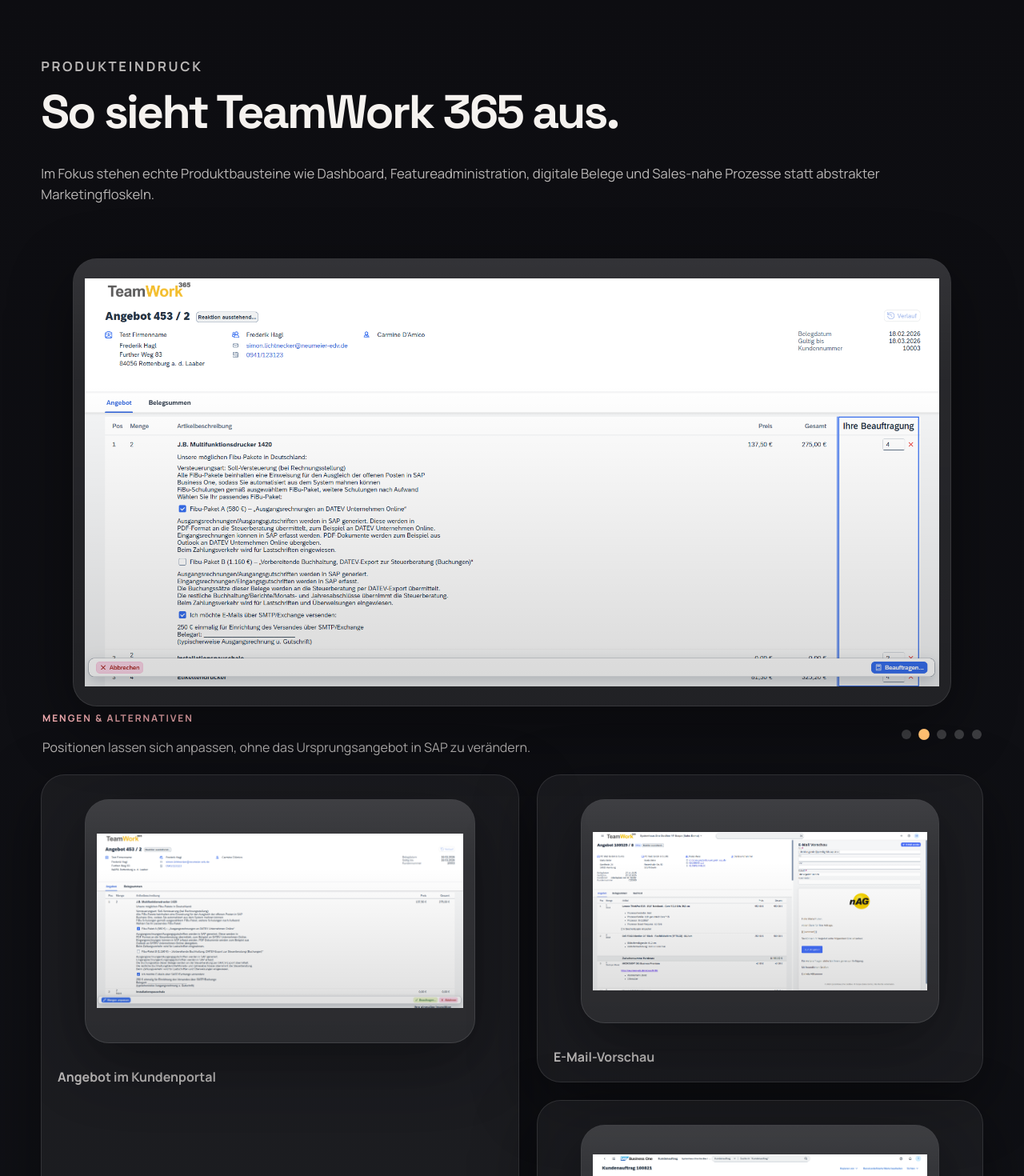
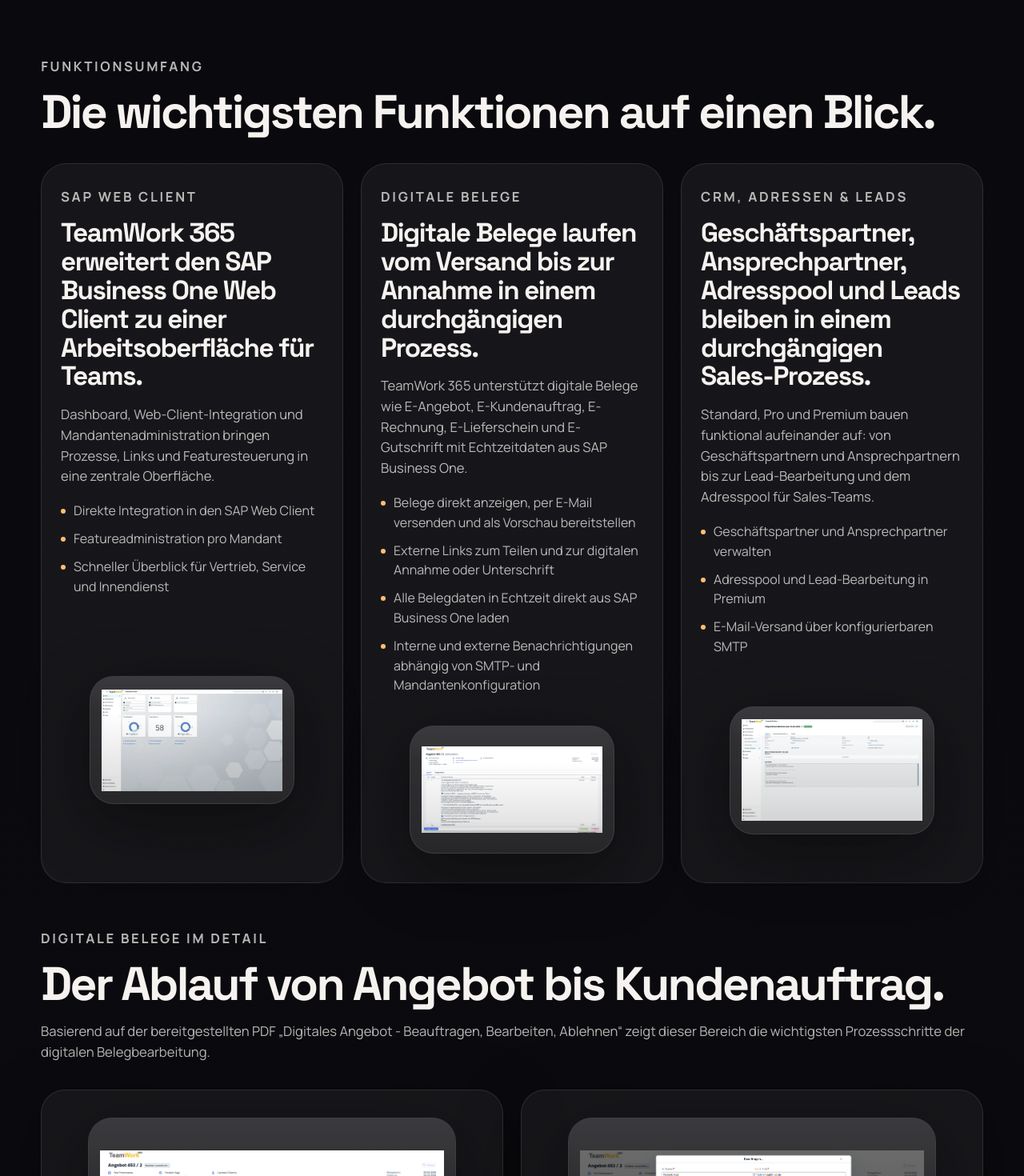
Before and after one commit to simowNgithub/teamwork-page, a React (Vite) app: page / in a window 1280 px wide. Shown: the part 1330-2800 px from the top of the page at 80% size. Built offline with nearby package versions, Linux system fonts and the light colour scheme.

Commit message:
Refine digital documents flow and detail slider

```diff
--- a/src/App.tsx
+++ b/src/App.tsx
@@ -20,60 +20,6 @@
 };
 
 const imagePath = (fileName: string) => `${import.meta.env.BASE_URL}images/${fileName}`;
-
-const showcaseImages = [
-  {
-    title: "Angebot im Kundenportal",
-    image: imagePath("tw365-doc-overview.png"),
-    imageAlt: "Digitales Angebot in TeamWork 365",
-    size: "large",
-  },
-  {
-    title: "E-Mail-Vorschau",
-    image: imagePath("tw365-doc-mail-preview.png"),
-    imageAlt: "E-Mail-Vorschau in TeamWork 365",
-    size: "small",
-  },
-  {
-    title: "Kundenauftrag aus Angebot",
-    image: imagePath("tw365-doc-customer-order.png"),
-    imageAlt: "Weiterführung zum Kundenauftrag in SAP Business One",
-    size: "small",
-  },
-];
-
-const slideshowImages = [
-  {
-    title: "Digitales Angebot",
-    description: "Kunden sehen das Angebot direkt im Browser und können reagieren.",
-    image: imagePath("tw365-doc-overview.png"),
-    imageAlt: "Digitales Angebot in TeamWork 365",
-  },
-  {
-    title: "Mengen & Alternativen",
-    description: "Positionen lassen sich anpassen, ohne das Ursprungsangebot in SAP zu verändern.",
-    image: imagePath("tw365-doc-edit-quantity.png"),
-    imageAlt: "Anpassung von Mengen im digitalen Angebot",
-  },
-  {
-    title: "Beauftragen",
-    description: "Annahme mit Pflichtangaben, Rechtsbestätigung und Bemerkung.",
-    image: imagePath("tw365-doc-order-popup.png"),
-    imageAlt: "Beauftragen-Popup im digitalen Angebot",
-  },
-  {
-    title: "E-Mail-Vorschau",
-    description: "Versand, Vorschau und Freigabe laufen direkt am Beleg.",
-    image: imagePath("tw365-doc-mail-preview.png"),
-    imageAlt: "E-Mail-Vorschau im digitalen Angebot",
-  },
-  {
-    title: "Weiterführung",
-    description: "Das Angebot wird direkt in einen Kundenauftrag in SAP Business One überführt.",
-    image: imagePath("tw365-doc-customer-order.png"),
-    imageAlt: "Kundenauftrag auf Basis des Angebots in SAP Business One",
-  },
-];
 
 const functionStories = [
   {
@@ -144,26 +90,32 @@
 
 const digitalDocumentSteps = [
   {
-    title: "Beauftragen, ändern oder ablehnen",
-    text: "Im externen Angebot kann der Empfänger das Angebot annehmen, mit Änderungen beantworten oder ablehnen. Für jede Reaktion werden Name, E-Mail und optional eine Bemerkung erfasst.",
+    title: "1. Angebot öffnen und reagieren",
+    text: "Im externen Angebot kann der Empfänger das Angebot beauftragen, bearbeiten oder ablehnen. Der Verlauf-Button zeigt, dass sämtliche Interaktionen später nachvollziehbar bleiben.",
+    image: imagePath("tw365-doc-overview.png"),
+    imageAlt: "Digitales Angebot mit Reaktionsmöglichkeiten in TeamWork 365",
+  },
+  {
+    title: "2. Beauftragen, bearbeiten oder ablehnen",
+    text: "Bei der Interaktion öffnet sich ein Popup. Name und E-Mail sind Pflichtfelder, zusätzlich kann eine Bemerkung hinterlegt werden. Außerdem werden rechtliche Bestimmungen angezeigt und müssen bestätigt werden.",
     image: imagePath("tw365-doc-order-popup.png"),
     imageAlt: "Beauftragen-Popup mit Pflichtfeldern in TeamWork 365",
   },
   {
-    title: "Mengen und Alternativartikel anpassen",
-    text: "Bestimmte Positionen können im Angebot geändert oder als Alternativartikel gewählt werden, ohne dass sich das Ursprungsangebot im SAP verändert. Zwischensummen und Gesamtsummen bleiben dabei unverändert.",
+    title: "3. Mengen und Alternativartikel anpassen",
+    text: "Im externen Angebot können Mengen bestimmter Artikel geändert oder Alternativartikel gewählt werden. Das ursprüngliche Angebot in SAP bleibt dabei unverändert, daher ändern sich Zwischen- und Gesamtsummen nicht.",
     image: imagePath("tw365-doc-edit-quantity.png"),
     imageAlt: "Mengenanpassung im digitalen Angebot",
   },
   {
-    title: "Änderungsverlauf nachvollziehen",
-    text: "Der Verlauf dokumentiert, wann der Link geöffnet wurde, welche Mengen geändert wurden, ob das Angebot angenommen oder abgelehnt wurde und welche Kommentare hinterlegt sind.",
+    title: "4. Änderungsverlauf nachvollziehen",
+    text: "Im Änderungsverlauf wird dokumentiert, wann der Link geöffnet wurde, welche Mengen geändert wurden, ob das Angebot angenommen oder abgelehnt wurde und welche Kommentare der Kunde hinterlassen hat.",
     image: imagePath("tw365-doc-overview.png"),
     imageAlt: "Übersicht des digitalen Angebots mit Verlauf",
   },
   {
-    title: "Zum Kundenauftrag weiterführen",
-    text: "Aus dem Angebot wird direkt ein Entwurf für einen Kundenauftrag in SAP Business One erzeugt. Positionen, Mengen, Preise und Frachtkosten werden automatisch übernommen, optional auch geänderte Mengen und Alternativartikel.",
+    title: "5. Weiterführen zum Kundenauftrag",
+    text: "Über den Button „Weiterführen zum Kundenauftrag“ wird direkt ein Entwurf in SAP Business One erzeugt. Positionen, Mengen, Preise und Frachtkosten werden übernommen. Optional können geänderte Mengen und Alternativartikel mitgeführt werden.",
     image: imagePath("tw365-doc-customer-order.png"),
     imageAlt: "Kundenauftrag in SAP Business One auf Basis des Angebots",
   },
@@ -206,7 +158,7 @@
   const [formState, setFormState] = useState<FormState>(initialFormState);
   const [status, setStatus] = useState<"idle" | "success">("idle");
   const [activeImage, setActiveImage] = useState<{ src: string; alt: string } | null>(null);
-  const [activeSlide, setActiveSlide] = useState(0);
+  const [activeDetailIndex, setActiveDetailIndex] = useState<number | null>(null);
 
   useEffect(() => {
     const elements = document.querySelectorAll<HTMLElement>("[data-reveal]");
@@ -251,12 +203,31 @@
   }, [activeImage]);
 
   useEffect(() => {
-    const intervalId = window.setInterval(() => {
-      setActiveSlide((current) => (current + 1) % slideshowImages.length);
-    }, 4500);
+    if (activeDetailIndex === null) {
+      return undefined;
+    }
 
-    return () => window.clearInterval(intervalId);
-  }, []);
+    document.body.style.overflow = "hidden";
+
+    const handleArrowNavigation = (event: KeyboardEvent) => {
+      if (event.key === "ArrowRight") {
+        setActiveDetailIndex((current) => (current === null ? 0 : (current + 1) % digitalDocumentSteps.length));
+      }
+
+      if (event.key === "ArrowLeft") {
+        setActiveDetailIndex((current) =>
+          current === null ? 0 : (current - 1 + digitalDocumentSteps.length) % digitalDocumentSteps.length,
+        );
+      }
+    };
+
+    window.addEventListener("keydown", handleArrowNavigation);
+
+    return () => {
+      window.removeEventListener("keydown", handleArrowNavigation);
+      document.body.style.overflow = "";
+    };
+  }, [activeDetailIndex]);
 
   const handleSubmit = (event: FormEvent<HTMLFormElement>) => {
     event.preventDefault();
@@ -290,7 +261,6 @@
           </a>
 
           <div className="nav-links">
-            <a href="#produkt">Produkt</a>
             <a href="#funktionen">Funktionen</a>
             <a href="#pricing">Pricing</a>
             <a href="#anfrage">Demo anfragen</a>
@@ -330,66 +300,12 @@
               imageAlt="Startseite von TeamWork 365"
               className="hero-main-shot"
               onOpen={(src, alt) => setActiveImage({ src, alt })}
-            >
-              <figcaption className="shot-badge">Live in der Anwendung</figcaption>
-            </MediaFrame>
+            />
           </aside>
         </div>
       </header>
 
       <main>
-        <section className="section section-showcase" id="produkt" data-reveal="up">
-          <div className="section-heading section-heading-wide">
-            <div>
-              <p className="eyebrow">Produkteindruck</p>
-              <h2>So sieht TeamWork 365 aus.</h2>
-            </div>
-            <p>
-              Im Fokus stehen echte Produktbausteine wie Dashboard, Featureadministration, digitale Belege und Sales-nahe Prozesse statt abstrakter Marketingfloskeln.
-            </p>
-          </div>
-
-          <div className="showcase-slideshow" data-reveal="up">
-            <div className="slideshow-stage">
-              {slideshowImages.map((item, index) => (
-                <div className={`slideshow-slide ${index === activeSlide ? "is-active" : ""}`} key={item.title}>
-                  <MediaFrame image={item.image} imageAlt={item.imageAlt} className="showcase-frame" onOpen={(src, alt) => setActiveImage({ src, alt })} />
-                </div>
-              ))}
-            </div>
-
-            <div className="slideshow-meta">
-              <div>
-                <p className="eyebrow">{slideshowImages[activeSlide].title}</p>
-                <p className="slideshow-description">{slideshowImages[activeSlide].description}</p>
-              </div>
-
-              <div className="slideshow-controls" aria-label="Produktbilder">
-                {slideshowImages.map((item, index) => (
-                  <button
-                    key={item.title}
-                    type="button"
-                    className={`slideshow-dot ${index === activeSlide ? "is-active" : ""}`}
-                    onClick={() => setActiveSlide(index)}
-                    aria-label={`Slide ${index + 1}: ${item.title}`}
-                  />
-                ))}
-              </div>
-            </div>
-          </div>
-
-          <div className="showcase-grid">
-            {showcaseImages.map((item) => (
-              <article className={`showcase-card showcase-card-${item.size}`} key={item.title} data-reveal="up">
-                <MediaFrame image={item.image} imageAlt={item.imageAlt} className="showcase-frame showcase-frame-compact" onOpen={(src, alt) => setActiveImage({ src, alt })} />
-                <div className="showcase-label">
-                  <span>{item.title}</span>
-                </div>
-              </article>
-            ))}
-          </div>
-        </section>
-
         <section className="section section-stories" id="funktionen" data-reveal="up">
           <div className="section-heading narrow">
             <p className="eyebrow">Funktionsumfang</p>
@@ -425,9 +341,22 @@
             </div>
 
             <div className="digital-documents-grid">
-              {digitalDocumentSteps.map((step) => (
-                <article className="digital-doc-card" key={step.title} data-reveal="up">
-                  <MediaFrame image={step.image} imageAlt={step.imageAlt} className="digital-doc-frame" onOpen={(src, alt) => setActiveImage({ src, alt })} />
+              {digitalDocumentSteps.map((step, index) => (
+                <article
+                  className="digital-doc-card"
+                  key={step.title}
+                  data-reveal="up"
+                  role="button"
+                  tabIndex={0}
+                  onClick={() => setActiveDetailIndex(index)}
+                  onKeyDown={(event) => {
+                    if (event.key === "Enter" || event.key === " ") {
+                      event.preventDefault();
+                      setActiveDetailIndex(index);
+                    }
+                  }}
+                >
+                  <MediaFrame image={step.image} imageAlt={step.imageAlt} className="digital-doc-frame" />
                   <div className="digital-doc-copy">
                     <h3>{step.title}</h3>
                     <p>{step.text}</p>
@@ -598,6 +527,63 @@
           </div>
         </div>
       ) : null}
+
+      {activeDetailIndex !== null ? (
+        <div
+          className="detail-slider-overlay"
+          role="dialog"
+          aria-modal="true"
+          aria-label={digitalDocumentSteps[activeDetailIndex].title}
+          onClick={() => setActiveDetailIndex(null)}
+        >
+          <button className="lightbox-close" type="button" onClick={() => setActiveDetailIndex(null)} aria-label="Detailansicht schließen">
+            ×
+          </button>
+          <div className="detail-slider" onClick={(event) => event.stopPropagation()}>
+            <button
+              className="slider-arrow slider-arrow-left"
+              type="button"
+              onClick={() => setActiveDetailIndex((activeDetailIndex - 1 + digitalDocumentSteps.length) % digitalDocumentSteps.length)}
+              aria-label="Vorheriges Bild"
+            >
+              ‹
+            </button>
+
+            <div className="detail-slider-content">
+              <MediaFrame
+                image={digitalDocumentSteps[activeDetailIndex].image}
+                imageAlt={digitalDocumentSteps[activeDetailIndex].imageAlt}
+                className="detail-slider-frame"
+              />
+              <div className="detail-slider-copy">
+                <p className="eyebrow">Digitale Belege</p>
+                <h3>{digitalDocumentSteps[activeDetailIndex].title}</h3>
+                <p>{digitalDocumentSteps[activeDetailIndex].text}</p>
+                <div className="detail-slider-pagination">
+                  {digitalDocumentSteps.map((step, index) => (
+                    <button
+                      key={step.title}
+                      type="button"
+                      className={`slideshow-dot ${index === activeDetailIndex ? "is-active" : ""}`}
+                      onClick={() => setActiveDetailIndex(index)}
+                      aria-label={`Schritt ${index + 1}: ${step.title}`}
+                    />
+                  ))}
+                </div>
+              </div>
+            </div>
+
+            <button
+              className="slider-arrow slider-arrow-right"
+              type="button"
+              onClick={() => setActiveDetailIndex((activeDetailIndex + 1) % digitalDocumentSteps.length)}
+              aria-label="Nächstes Bild"
+            >
+              ›
+            </button>
+          </div>
+        </div>
+      ) : null}
     </div>
   );
 }
--- a/src/styles.css
+++ b/src/styles.css
@@ -68,8 +68,6 @@
 .topbar,
 .hero-grid,
 .section-heading,
-.showcase-grid,
-.showcase-slideshow,
 .function-grid,
 .digital-documents-grid,
 .pricing-grid,
@@ -226,7 +224,6 @@
 
 .stat-card,
 .media-frame,
-.showcase-card,
 .pricing-card,
 .request-form {
   border: 1px solid var(--line);
@@ -301,25 +298,9 @@
   background: transparent;
 }
 
-.shot-badge {
-  position: absolute;
-  left: 18px;
-  top: 18px;
-  z-index: 1;
-  padding: 8px 12px;
-  border-radius: 999px;
-  background: rgba(12, 12, 16, 0.76);
-  font-size: 0.82rem;
-  font-weight: 700;
-}
-
 .section {
   padding-top: 96px;
   padding-bottom: 96px;
-}
-
-.section-showcase {
-  background: linear-gradient(180deg, rgba(13, 13, 17, 1), rgba(16, 17, 22, 1));
 }
 
 .section-stories {
@@ -342,76 +323,8 @@
   margin-bottom: 34px;
 }
 
-.section-heading-wide {
-  display: grid;
-  grid-template-columns: 1fr;
-  gap: 18px;
-  align-items: start;
-}
-
 .section-heading.narrow {
   max-width: 100%;
-}
-
-.showcase-grid {
-  display: grid;
-  grid-template-columns: 1.3fr 0.7fr;
-  grid-template-areas:
-    "large top"
-    "large bottom";
-  gap: 22px;
-}
-
-.showcase-slideshow {
-  display: grid;
-  gap: 18px;
-  margin-bottom: 22px;
-}
-
-.slideshow-stage {
-  position: relative;
-  min-height: 560px;
-}
-
-.slideshow-slide {
-  position: absolute;
-  inset: 0;
-  opacity: 0;
-  transform: translateY(18px) scale(0.985);
-  pointer-events: none;
-  transition:
-    opacity 420ms ease,
-    transform 420ms ease;
-}
-
-.slideshow-slide.is-active {
-  opacity: 1;
-  transform: translateY(0) scale(1);
-  pointer-events: auto;
-}
-
-.slideshow-slide .showcase-frame {
-  height: 100%;
-  aspect-ratio: auto;
-}
-
-.slideshow-meta {
-  display: flex;
-  justify-content: space-between;
-  align-items: center;
-  gap: 18px;
-  padding: 4px 2px 0;
-}
-
-.slideshow-description {
-  margin: 0;
-  color: var(--text-soft);
-  font-size: 1rem;
-}
-
-.slideshow-controls {
-  display: inline-flex;
-  gap: 10px;
 }
 
 .slideshow-dot {
@@ -428,32 +341,6 @@
 .slideshow-dot.is-active {
   background: var(--accent);
   transform: scale(1.15);
-}
-
-.showcase-card {
-  padding: 14px;
-  border-radius: 30px;
-  background: var(--bg-card);
-}
-
-.showcase-card-large {
-  grid-area: large;
-}
-
-.showcase-card-small:nth-of-type(2) {
-  grid-area: top;
-}
-
-.showcase-card-small:nth-of-type(3) {
-  grid-area: bottom;
-}
-
-.showcase-frame {
-  aspect-ratio: 16 / 10;
-}
-
-.showcase-frame-compact {
-  min-height: 280px;
 }
 
 .digital-documents-panel {
@@ -474,6 +361,7 @@
   border-radius: 30px;
   background: var(--bg-card);
   box-shadow: var(--shadow);
+  cursor: pointer;
 }
 
 .digital-doc-frame {
@@ -742,6 +630,73 @@
   cursor: pointer;
 }
 
+.detail-slider-overlay {
+  position: fixed;
+  inset: 0;
+  z-index: 55;
+  display: grid;
+  place-items: center;
+  padding: 28px;
+  background: rgba(4, 5, 8, 0.92);
+  backdrop-filter: blur(12px);
+}
+
+.detail-slider {
+  display: grid;
+  grid-template-columns: auto minmax(0, 1fr) auto;
+  align-items: center;
+  gap: 18px;
+  width: min(1380px, 100%);
+}
+
+.detail-slider-content {
+  display: grid;
+  grid-template-columns: 1.2fr 0.8fr;
+  gap: 22px;
+  align-items: start;
+  padding: 18px;
+  border: 1px solid rgba(255, 255, 255, 0.12);
+  border-radius: 30px;
+  background: rgba(17, 18, 24, 0.96);
+  box-shadow: var(--shadow);
+}
+
+.detail-slider-frame {
+  aspect-ratio: 16 / 10;
+}
+
+.detail-slider-copy {
+  padding: 8px 8px 8px 2px;
+}
+
+.detail-slider-copy h3 {
+  margin-bottom: 12px;
+}
+
+.detail-slider-copy p {
+  margin: 0;
+  color: var(--text-soft);
+}
+
+.detail-slider-pagination {
+  display: flex;
+  flex-wrap: wrap;
+  gap: 10px;
+  margin-top: 22px;
+}
+
+.slider-arrow {
+  width: 56px;
+  height: 56px;
+  border: 1px solid rgba(255, 255, 255, 0.14);
+  border-radius: 999px;
+  background: rgba(17, 18, 24, 0.92);
+  color: white;
+  font-size: 2rem;
+  line-height: 1;
+  cursor: pointer;
+}
+
 [data-reveal] {
   opacity: 0;
   transform: translateY(54px);
@@ -756,33 +711,19 @@
   transform: translateY(0);
 }
 
-.showcase-card[data-reveal],
 .function-card[data-reveal],
+.digital-doc-card[data-reveal],
 .pricing-card[data-reveal] {
   transition-duration: 820ms;
 }
 
 @media (max-width: 1120px) {
-  .section-heading-wide,
-  .showcase-slideshow,
-  .showcase-grid,
   .function-grid,
   .digital-documents-grid,
   .pricing-grid,
   .integration-band,
   .contact-layout {
     grid-template-columns: 1fr;
-  }
-
-  .showcase-grid {
-    grid-template-areas:
-      "large"
-      "top"
-      "bottom";
-  }
-
-  .slideshow-stage {
-    min-height: 420px;
   }
 
   .hero-stage {
@@ -795,6 +736,18 @@
 
   .story-copy {
     max-width: 100%;
+  }
+
+  .detail-slider {
+    grid-template-columns: 1fr;
+  }
+
+  .detail-slider-content {
+    grid-template-columns: 1fr;
+  }
+
+  .slider-arrow {
+    display: none;
   }
 }
 
@@ -835,23 +788,19 @@
     align-items: flex-start;
   }
 
-  .showcase-frame,
   .story-frame,
   .digital-doc-frame,
+  .detail-slider-frame,
   .contact-shot {
     aspect-ratio: 16 / 11;
-  }
-
-  .slideshow-meta {
-    flex-direction: column;
-    align-items: flex-start;
-  }
-
-  .slideshow-stage {
-    min-height: 280px;
   }
 
   .media-frame img {
     padding: 10px;
   }
+
+  .detail-slider-overlay,
+  .lightbox {
+    padding: 18px;
+  }
 }
```
